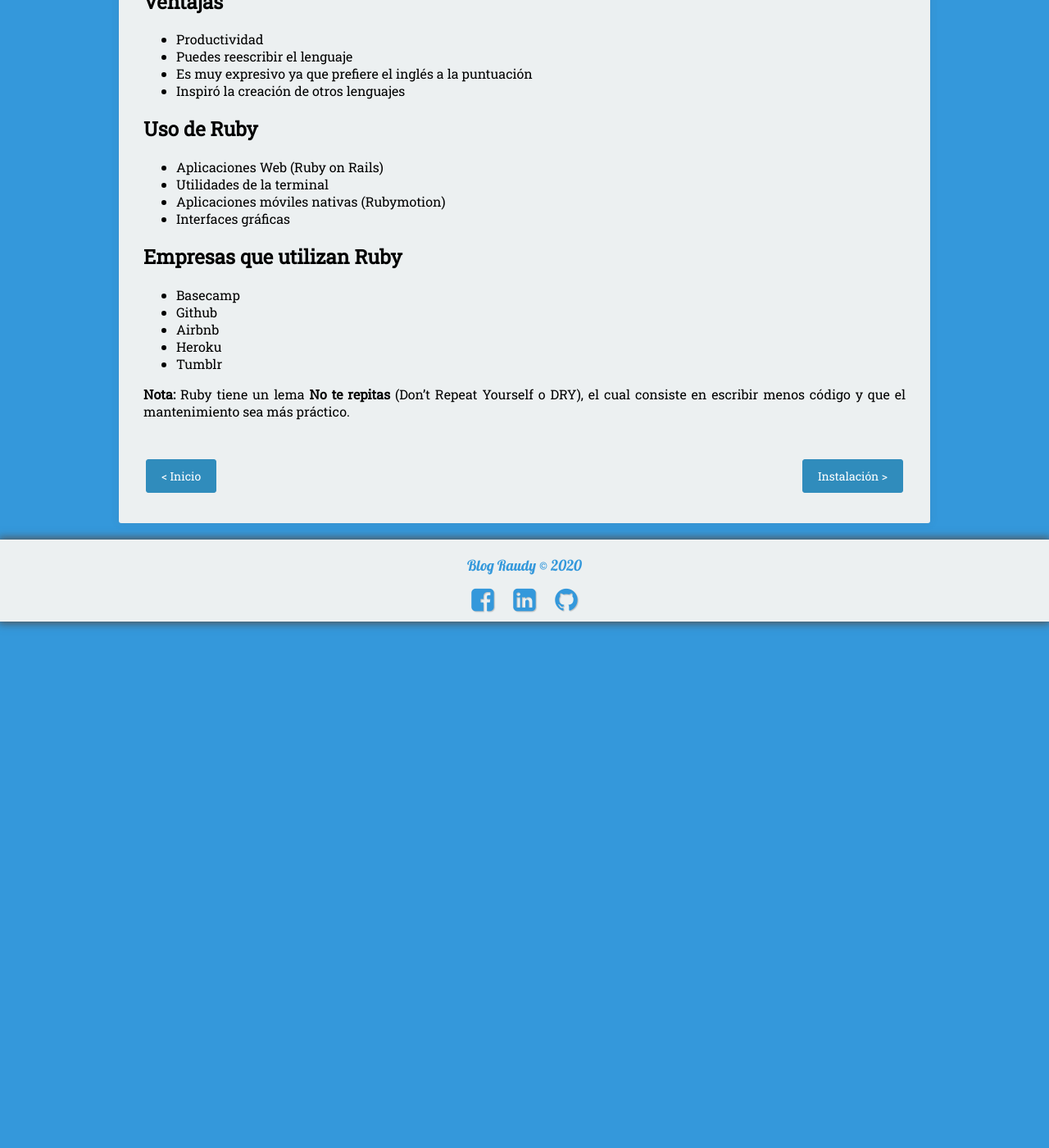
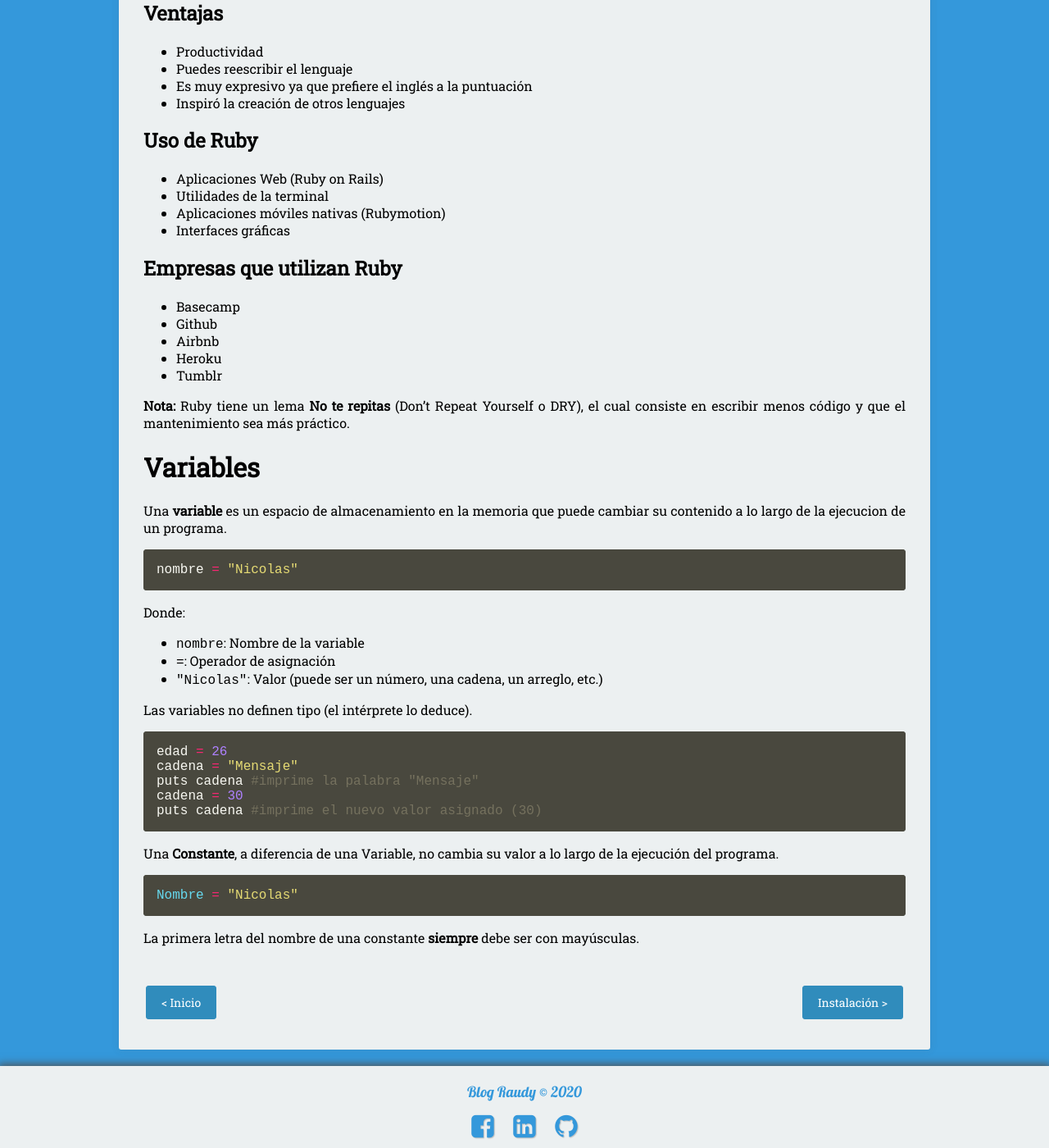
Before and after one commit to nisoto/Blog-anterior-2.0, a Jekyll site: the page built from _posts/2020-02-17-ruby-i-introduccion.md, in a window 1280 px wide and 1400 px high, scrolled down 494 px. Shown: the whole window at 82% size. Built offline with Jekyll 4.4.1, drawn with Linux system fonts in a browser that asks for light colours; nearby versions of some CDN libraries.

Commit message:
Update 2020-02-17-ruby-i-introduccion.md

````diff
--- a/_posts/2020-02-17-ruby-i-introduccion.md
+++ b/_posts/2020-02-17-ruby-i-introduccion.md
@@ -6,7 +6,7 @@ excerpt: "Capítulo N°1 del curso de Ruby"
 tags: [ruby]
 ---
 
-## ¿Qué es Ruby?
+# ¿Qué es Ruby?
 
 Ruby es un **lenguaje de programación** creado por el programador japonés Yukihiro “Matz” Matsumoto en 1995, el cual está inspirado en Lisp, Perl, Smalltalk, Eiffel y Ada.
 
@@ -41,6 +41,37 @@ Ruby es un **lenguaje de programación** creado por el programador japonés Yuki
 
 **Nota:** Ruby tiene un lema **No te repitas** (Don't Repeat Yourself o DRY), el cual consiste en escribir menos código y que el mantenimiento sea más práctico.
 
+# Variables
+
+Una **variable** es un espacio de almacenamiento en la memoria que puede cambiar su contenido a lo largo de la ejecucion de un programa.
+
+``` ruby
+nombre = "Nicolas"
+```
+
+Donde:
+* `nombre`: Nombre de la variable
+* `=`: Operador de asignación
+* `"Nicolas"`: Valor (puede ser un número, una cadena, un arreglo, etc.)
+
+Las variables no definen tipo (el intérprete lo deduce).
+
+``` ruby
+edad = 26
+cadena = "Mensaje"
+puts cadena #imprime la palabra "Mensaje"
+cadena = 30
+puts cadena #imprime el nuevo valor asignado (30)
+```
+
+Una **Constante**, a diferencia de una Variable, no cambia su valor a lo largo de la ejecución del programa.
+
+``` ruby
+Nombre = "Nicolas"
+```
+
+La primera letra del nombre de una constante **siempre** debe ser con mayúsculas.
+
 |     |     |
 |:----|----:|
 | [< Inicio](https://nisoto.github.io/blog/){: .btn .btn-info} | [Instalación >](https://nisoto.github.io/curso-ruby-ii-instalacion/){: .btn .btn-info} |
````
